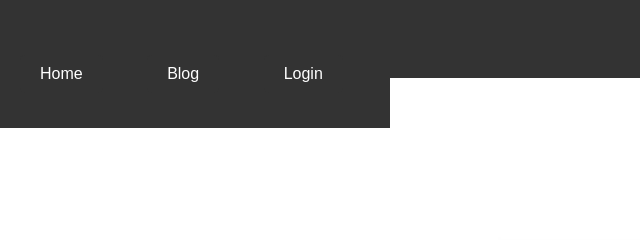
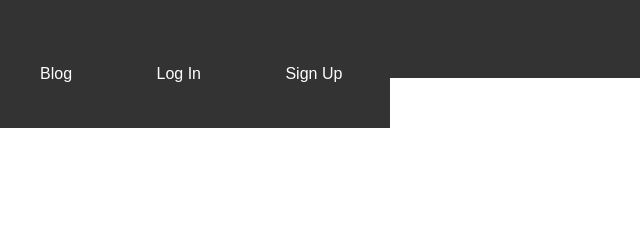
Before and after one commit to patel6nr/Group3FinalProject, a plain HTML site: page src/index.html in a window 1280 px wide. Shown: the top 240 px of the page, 0-640 px from the left. Drawn offline with Linux system fonts and the light colour scheme.

Commit message:
fixed nav bar and added confirm password
Properly added login to nav bar and added confirm password to sign up page in accordance to the readme file.

```diff
--- a/src/index.html
+++ b/src/index.html
@@ -10,9 +10,9 @@
 <header>
 <nav>
     <ul>
-        <li><a href="index.html">Home</a></li>
         <li><a href="blog.html">Blog</a></li>
-        <li><a href="login.html">Login</a></li>
+        <li><a href="login.html">Log In</a></li>
+        <li><a href="signup.html">Sign Up</a></li>
     </ul>
 </nav>
 </header>
```
Also changed, not shown: src/blog.html (+1 -1 lines), src/login.html (+1 -1 lines), src/signup.html (+5 -2 lines).
